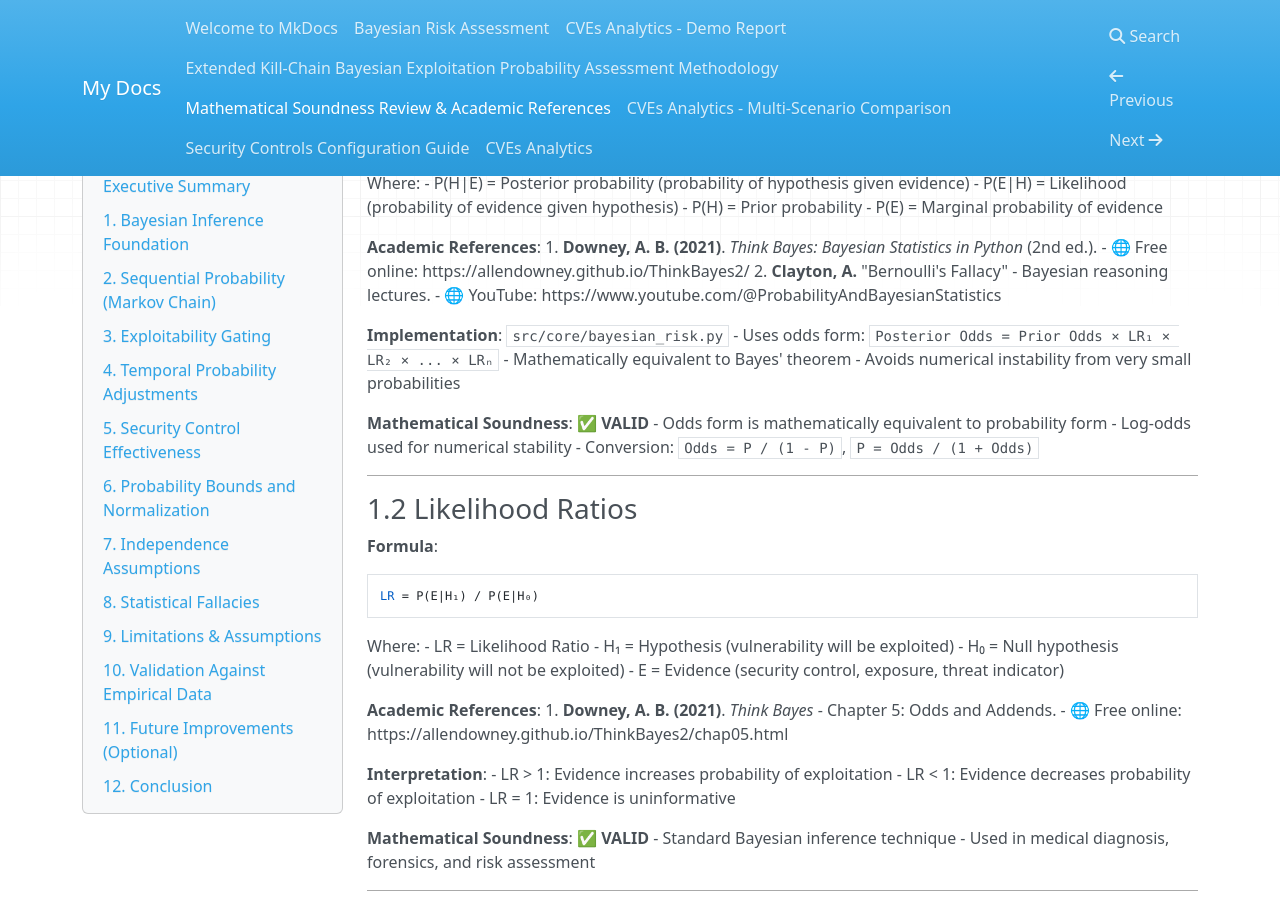
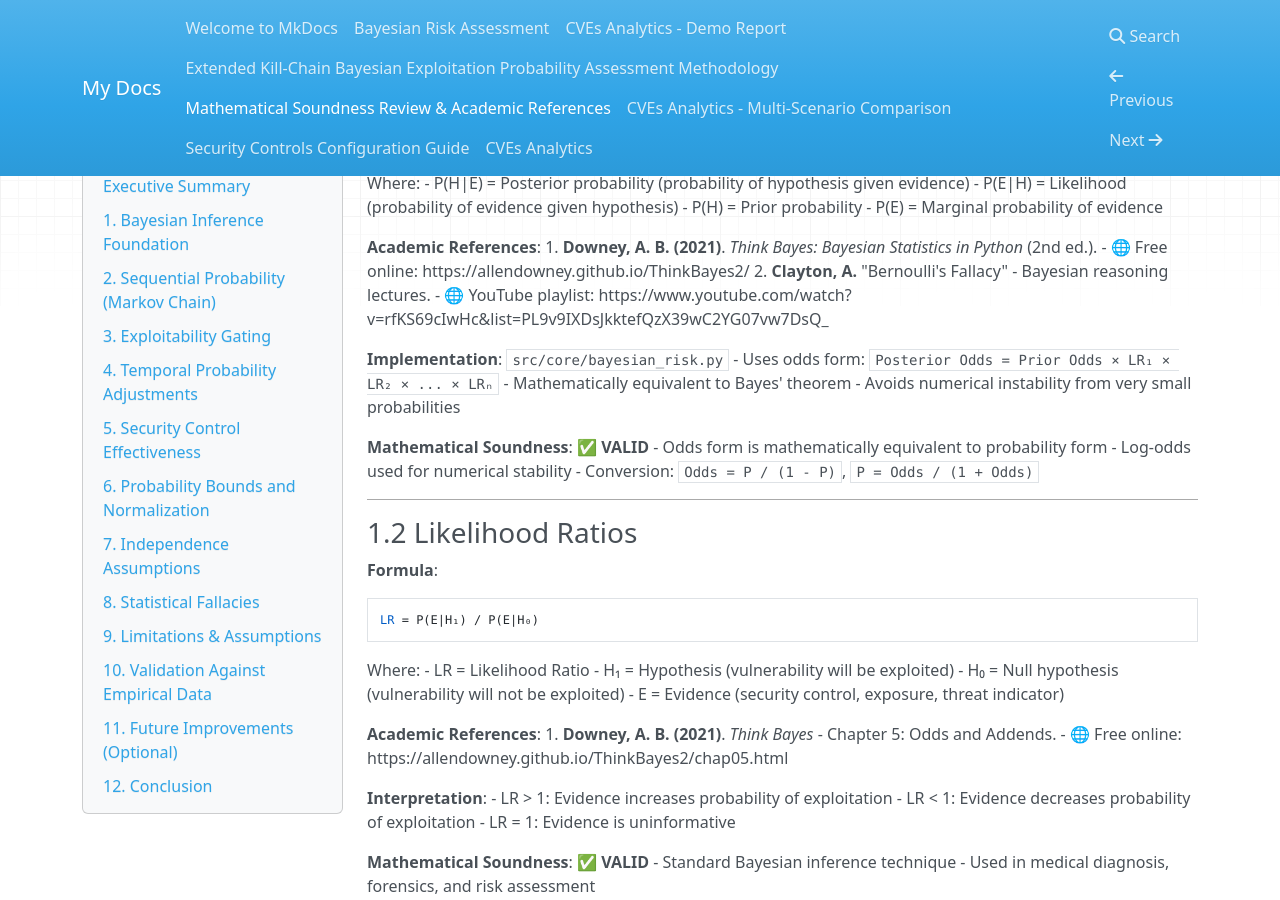
Before and after one commit to dominikmi/cves_analytics, an MkDocs documentation site: the page built from docs/MATHEMATICAL_REVIEW.md, in a window 1280 px wide and 900 px high, scrolled down 537 px. Built offline with MkDocs 1.6.1, drawn with Linux system fonts in a browser that asks for light colours; nearby versions of some CDN libraries.

Commit message:
docs: Add reference to Aubrey Clayton's Bayesian probability lecture series

```diff
--- a/docs/MATHEMATICAL_REVIEW.md
+++ b/docs/MATHEMATICAL_REVIEW.md
@@ -29,7 +29,7 @@ Where:
 1. **Downey, A. B. (2021)**. *Think Bayes: Bayesian Statistics in Python* (2nd ed.).
    - 🌐 Free online: https://allendowney.github.io/ThinkBayes2/
 2. **Clayton, A.** "Bernoulli's Fallacy" - Bayesian reasoning lectures.
-   - 🌐 YouTube: https://www.youtube.com/@ProbabilityAndBayesianStatistics
+   - 🌐 YouTube playlist: https://www.youtube.com/watch?v=rfKS69cIwHc&list=PL9v9IXDsJkktefQzX39wC2YG07vw7DsQ_
 
 **Implementation**: `src/core/bayesian_risk.py`
 - Uses odds form: `Posterior Odds = Prior Odds × LR₁ × LR₂ × ... × LRₙ`
```
Also changed, not shown: README.md (+1 -1 lines).
